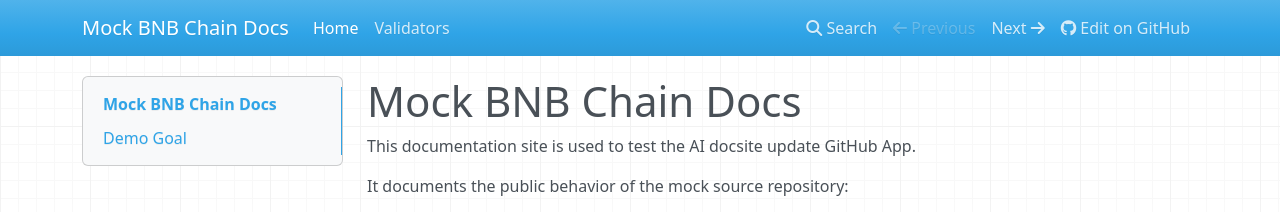
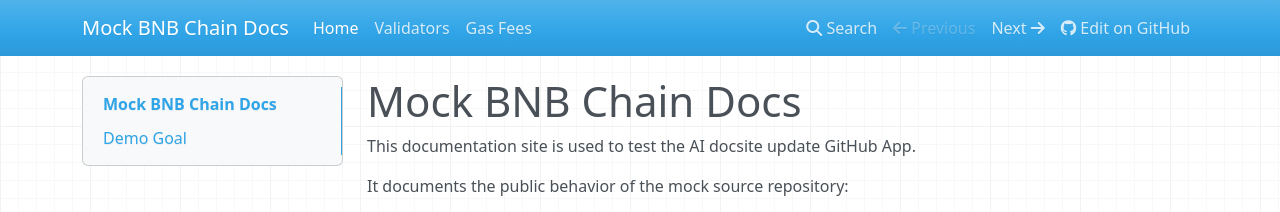
Before and after one commit to koredeBNB/mock-mkdocs-repo, an MkDocs documentation site: the page built from docs/index.md, in a window 1280 px wide. Shown: the top 212 px of the page. Built offline with MkDocs 1.6.1, drawn with Linux system fonts in a browser that asks for light colours; nearby versions of some CDN libraries.

Commit message:
Add gas fees page to navigation
Expose the generated gas fees documentation page in MkDocs navigation.

```diff
--- a/mkdocs.yml
+++ b/mkdocs.yml
@@ -6,3 +6,4 @@
 nav:
   - Home: index.md
   - Validators: validators.md
+  - Gas Fees: gas-fees.md
```
